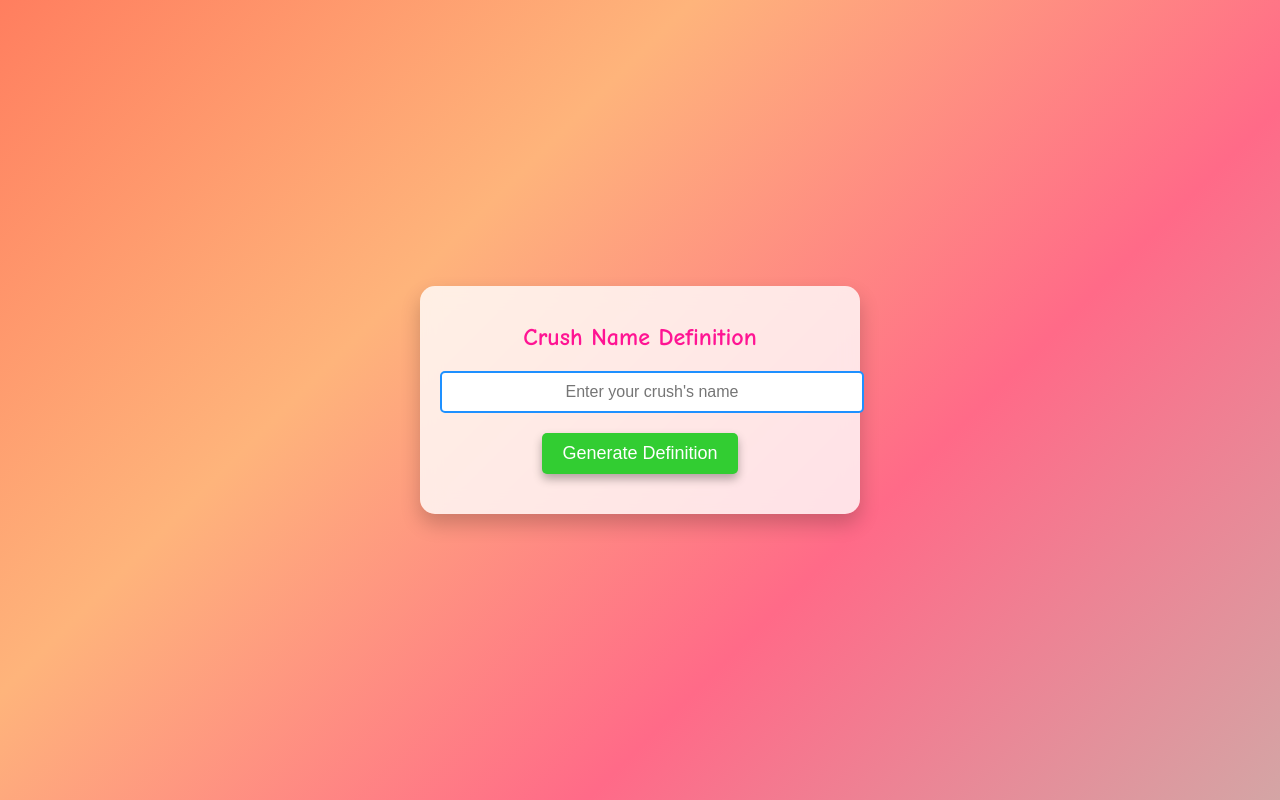
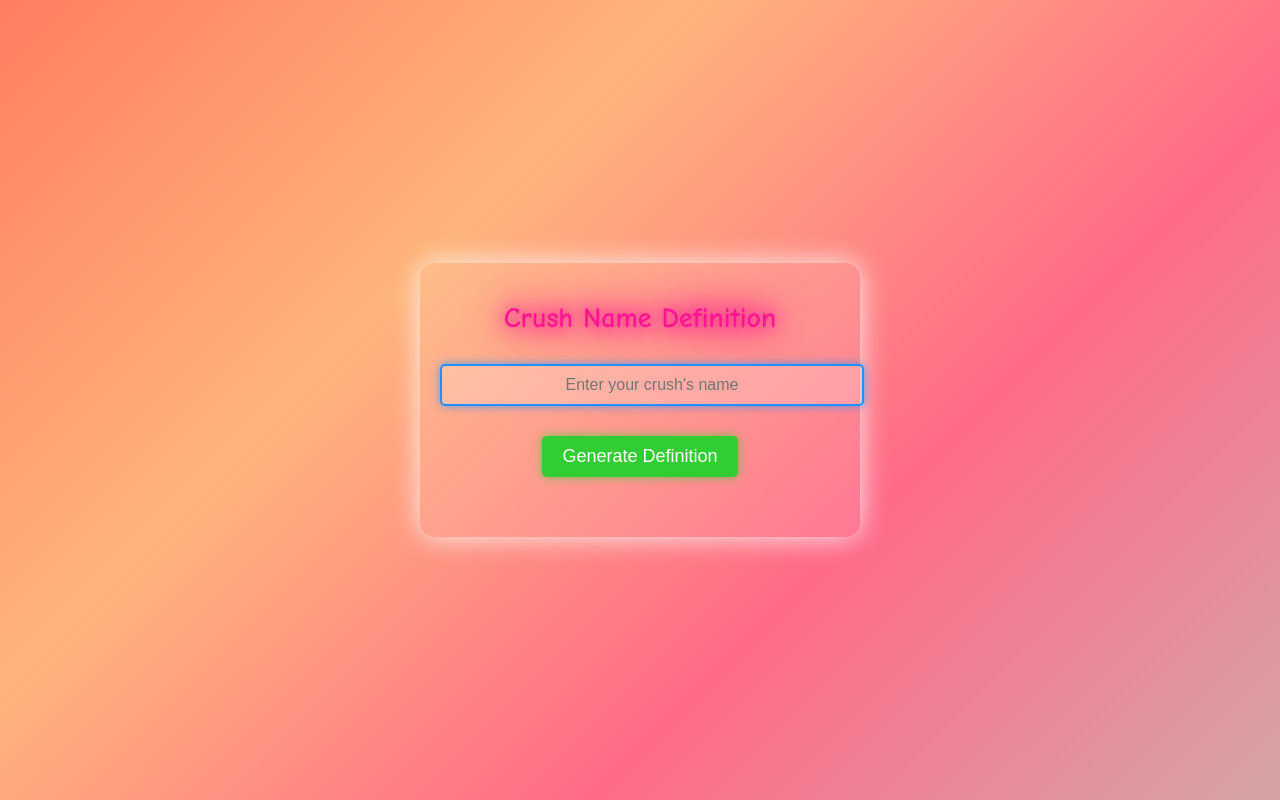
Before and after one commit to AiOfLautech/Crush-name-generator, a plain HTML site: page index.html in a window 1280 px wide. Drawn offline with Linux system fonts and the light colour scheme.

Commit message:
Update styles.css

```diff
--- a/styles.css
+++ b/styles.css
@@ -1,3 +1,4 @@
+/* Glowing white background around body */
         body {
             background: linear-gradient(135deg, #ff7e5f, #feb47b, #ff6a88, #d4a5a5);
             display: flex;
@@ -8,24 +9,58 @@ body {
             font-family: 'Comic Sans MS', cursive, sans-serif;
             background-size: cover;
             background-attachment: fixed;
+            animation: glowingBackground 5s ease-in-out infinite;
+            color: white;
+            box-shadow: 0 0 30px rgba(255, 255, 255, 0.8); /* White glowing around the body */
         }
 
+        /* Glowing effect animation for background */
+        @keyframes glowingBackground {
+            0% {
+                filter: brightness(1) hue-rotate(0deg);
+            }
+            50% {
+                filter: brightness(1.3) hue-rotate(180deg);
+            }
+            100% {
+                filter: brightness(1) hue-rotate(360deg);
+            }
+        }
+
+        /* Glowing container */
         .container {
-    background-color: rgba(255, 255, 255, 0.8);
+            background-color: rgba(255, 255, 255, 0.1);
             border-radius: 15px;
-    box-shadow: 0 10px 20px rgba(0, 0, 0, 0.2);
+            box-shadow: 0 0 20px rgba(255, 255, 255, 0.7);
             padding: 20px;
             max-width: 400px;
             text-align: center;
             backdrop-filter: blur(10px);
+            animation: glowingContainer 3s ease-in-out infinite;
         }
 
+        /* Glowing animation for container */
+        @keyframes glowingContainer {
+            0% {
+                box-shadow: 0 0 20px rgba(255, 255, 255, 0.5);
+            }
+            50% {
+                box-shadow: 0 0 30px rgba(255, 255, 255, 1);
+            }
+            100% {
+                box-shadow: 0 0 20px rgba(255, 255, 255, 0.5);
+            }
+        }
+
+        /* Glowing text for the title */
         h1 {
-    font-size: 24px;
+            font-size: 28px;
             margin-bottom: 20px;
             color: #ff1493;
+            text-shadow: 0 0 15px #ff1493, 0 0 30px #ff1493, 0 0 45px #ff1493;
         }
 
+        /* Glowing input field */
         input[type="text"] {
             width: 100%;
             padding: 10px;
@@ -34,8 +69,18 @@ input[type="text"] {
             margin-bottom: 20px;
             font-size: 16px;
             text-align: center;
+            background-color: rgba(255, 255, 255, 0.2);
+            color: #ffffff;
+            box-shadow: 0 0 10px rgba(30, 144, 255, 0.7);
+            transition: box-shadow 0.3s ease-in-out;
         }
 
+        input[type="text"]:focus {
+            outline: none;
+            box-shadow: 0 0 20px rgba(30, 144, 255, 1);
+        }
+
+        /* Glowing button */
         button {
             background-color: #32cd32;
             color: white;
@@ -44,25 +89,45 @@ button {
             border-radius: 5px;
             cursor: pointer;
             font-size: 18px;
-    box-shadow: 0 5px 10px rgba(0, 0, 0, 0.3);
+            box-shadow: 0 0 10px rgba(50, 205, 50, 0.7);
+            transition: box-shadow 0.3s ease-in-out;
         }
 
         button:hover {
             background-color: #228b22;
+            box-shadow: 0 0 20px rgba(50, 205, 50, 1);
         }
 
+        /* Glowing output text */
         .output {
             margin-top: 20px;
-    font-size: 18px;
+            font-size: 20px;
             color: #ff4500;
-    text-shadow: 2px 2px #ffe4c4;
+            text-shadow: 0 0 10px #ff4500, 0 0 20px #ff4500, 0 0 30px #ff4500;
+            line-height: 1.5;
+            padding: 10px;
         }
 
+        /* Glowing letter and definition */
         .letter {
             font-weight: bold;
             color: #ff1493;
+            text-shadow: 0 0 10px #ff1493, 0 0 20px #ff1493, 0 0 30px #ff1493;
         }
 
         .definition {
             font-style: italic;
+            color: #ff1493;
+            text-shadow: 0 0 10px #ff1493, 0 0 20px #ff1493, 0 0 30px #ff1493;
         }
+
+        /* Add glow to emojis in the header */
+        h1 span {
+            font-size: 30px;
+            text-shadow: 0 0 10px #ff1493, 0 0 20px #ff1493, 0 0 30px #ff1493;
+        }
+
+        /* Add spacing for better layout */
+        .container input, .container button {
+            margin-top: 10px;
+            }
```
Lines whose indentation alone changed are shown as unchanged.
